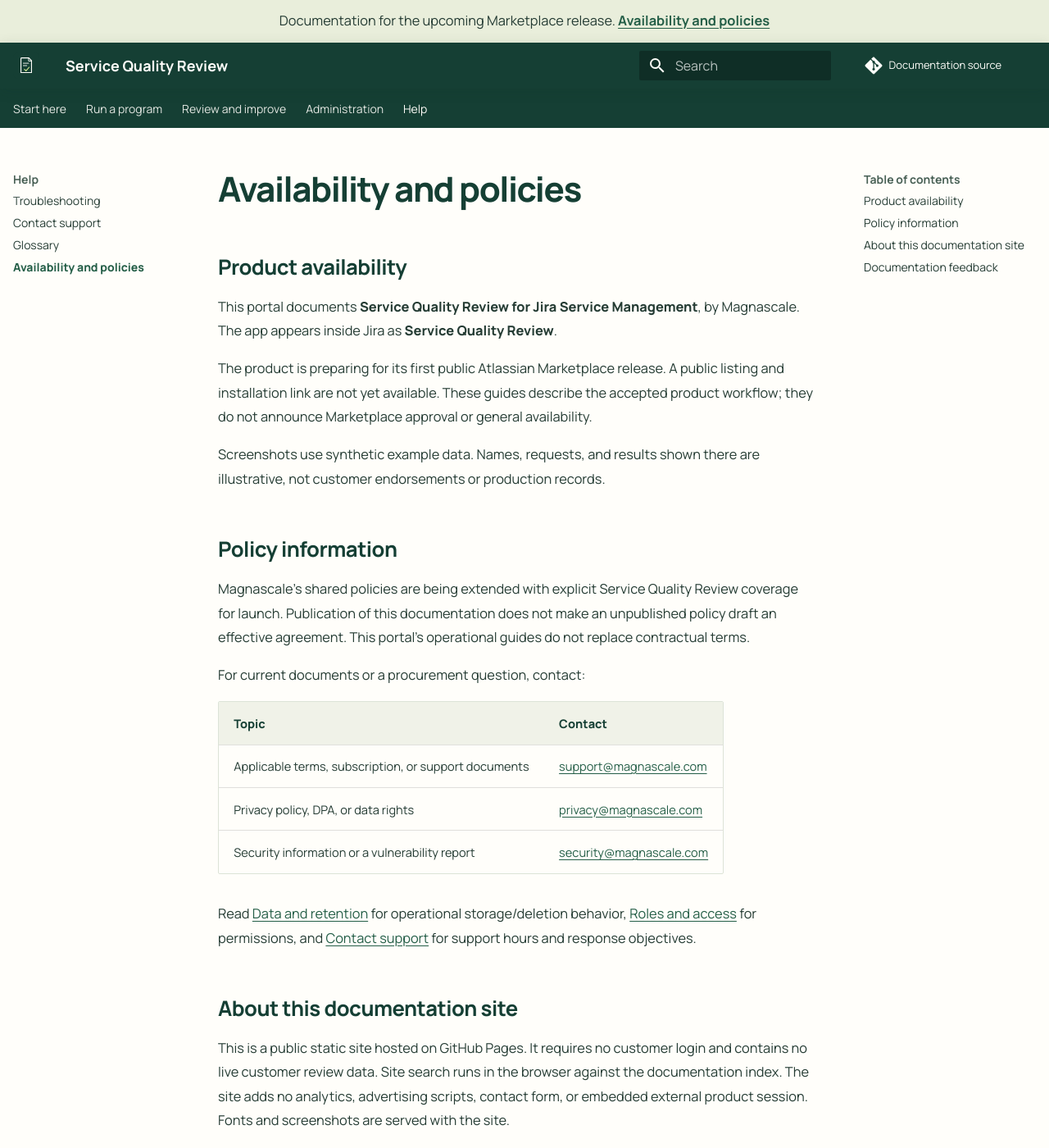
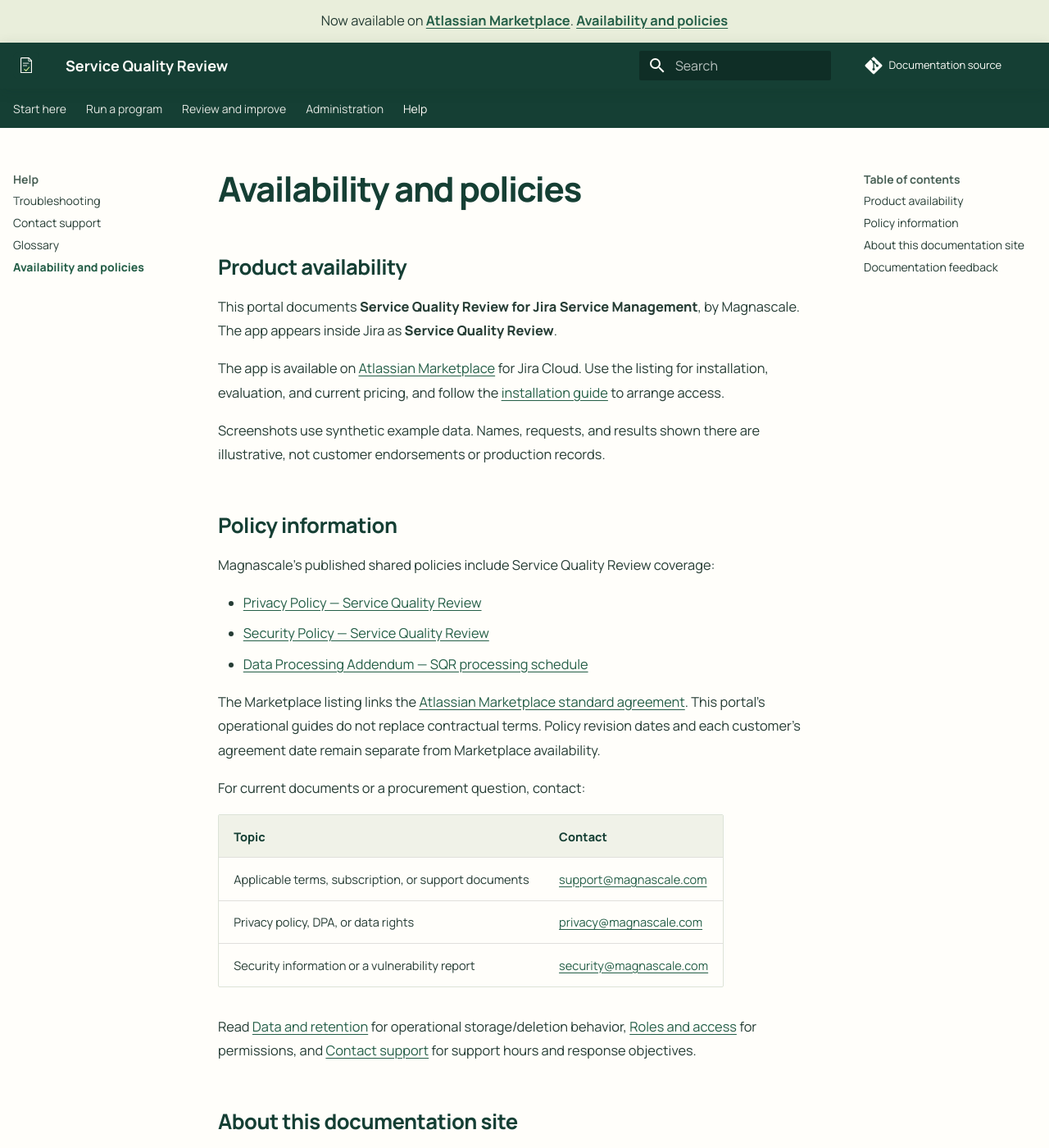
Before and after one commit to magnascale/sqrjsm-public-docs, an MkDocs documentation site: the page built from docs/help/availability.md, in a window 1280 px wide and 1400 px high. Shown: the whole window at 82% size. Built offline with MkDocs 1.6.1 and Material for MkDocs 9.7.7, drawn with Linux system fonts in a browser that asks for light colours.

Commit message:
Update documentation for the public Marketplace launch

```diff
--- a/docs/help/availability.md
+++ b/docs/help/availability.md
@@ -4,13 +4,19 @@
 
 This portal documents **Service Quality Review for Jira Service Management**, by Magnascale. The app appears inside Jira as **Service Quality Review**.
 
-The product is preparing for its first public Atlassian Marketplace release. A public listing and installation link are not yet available. These guides describe the accepted product workflow; they do not announce Marketplace approval or general availability.
+The app is available on [Atlassian Marketplace](https://marketplace.atlassian.com/apps/820182069/service-quality-review-for-jira-service-management) for Jira Cloud. Use the listing for installation, evaluation, and current pricing, and follow the [installation guide](../getting-started/installation.md) to arrange access.
 
 Screenshots use synthetic example data. Names, requests, and results shown there are illustrative, not customer endorsements or production records.
 
 ## Policy information
 
-Magnascale's shared policies are being extended with explicit Service Quality Review coverage for launch. Publication of this documentation does not make an unpublished policy draft an effective agreement. This portal's operational guides do not replace contractual terms.
+Magnascale's published shared policies include Service Quality Review coverage:
+
+- [Privacy Policy — Service Quality Review](https://magnascale.com/privacy-policy/#sqr-privacy)
+- [Security Policy — Service Quality Review](https://magnascale.com/security/#sqr-security)
+- [Data Processing Addendum — SQR processing schedule](https://magnascale.com/data-processing-addendum/#sqr-processing-schedule)
+
+The Marketplace listing links the [Atlassian Marketplace standard agreement](https://www.atlassian.com/licensing/marketplace/end-user-agreement-v1). This portal's operational guides do not replace contractual terms. Policy revision dates and each customer's agreement date remain separate from Marketplace availability.
 
 For current documents or a procurement question, contact:
 
--- a/overrides/main.html
+++ b/overrides/main.html
@@ -1,4 +1,4 @@
 {% extends "base.html" %}
 {% block announce %}
-Documentation for the upcoming Marketplace release. <a href="{{ 'help/availability/' | url }}">Availability and policies</a>
+Now available on <a href="https://marketplace.atlassian.com/apps/820182069/service-quality-review-for-jira-service-management">Atlassian Marketplace</a>. <a href="{{ 'help/availability/' | url }}">Availability and policies</a>
 {% endblock %}
```
Also changed, not shown: README.md (+1 -1 lines), docs/administration/subscriptions.md (+2 -2 lines), docs/getting-started/installation.md (+3 -3 lines).
